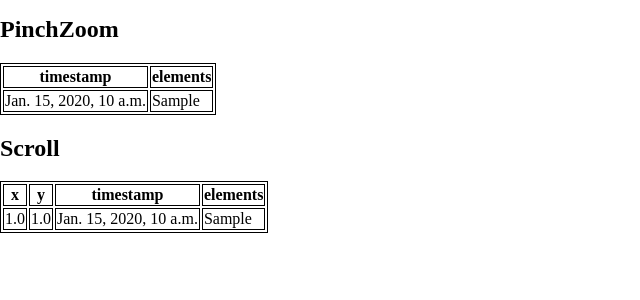
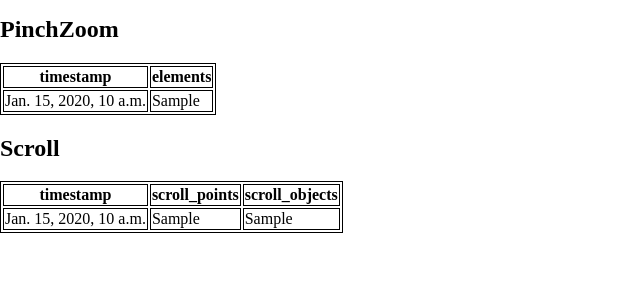
Before and after one commit to claudiorave/mobile_usability, a Django app: page / in a window 1280 px wide. Shown: the part 225-525 px from the top of the page, without its empty margins (0-640 px from the left). Run offline with Django 3.2, Linux system fonts and the light colour scheme; tables that the repository leaves empty hold one stand-in row (values such as "Sample post").

Commit message:
cambios en scroll

```diff
--- a/events/models.py
+++ b/events/models.py
@@ -6,7 +6,7 @@ from rest_framework import serializers
 class Event(models.Model):
     type = models.CharField(max_length=50)
     timestamp = models.DateTimeField()
-    elements = models.TextField()
+    elements = models.TextField(null=True, blank=True)
 
 
     class Meta:
@@ -29,6 +29,5 @@ class PinchZoom(Event):
     percentage = models.FloatField(null=True, blank=True)
 
 class Scroll(Event):
-    dom_object = models.TextField()
-    x = models.FloatField()
-    y = models.FloatField()
+    scroll_points = models.TextField()
+    scroll_objects = models.TextField()
--- a/events/serializers.py
+++ b/events/serializers.py
@@ -17,4 +17,4 @@ class PinchZoomSerializer(serializers.ModelSerializer):
 class ScrollSerializer(serializers.ModelSerializer):
     class Meta:
         model = Scroll
-        fields = ['dom_object', 'x', 'y', 'timestamp']
+        fields = ['scroll_points', 'scroll_objects', 'timestamp']
--- a/events/templates/events/index.html
+++ b/events/templates/events/index.html
@@ -9,7 +9,9 @@
 </head>
 <body>
 <header>Mobile Logger</header>
-<div class="buttonHolder"><a href="/reset"><button>RESET</button></a></div>
+<div class="buttonHolder"><a href="/reset">
+    <button>RESET</button>
+</a></div>
 <section>
     <h2>MisClicks</h2>
     <table>
@@ -38,7 +40,7 @@
 <section>
     <h2>PinchZoom</h2>
     <table>
-     <th>
+        <th>
             timestamp
         </th>
         <th>
@@ -55,24 +57,20 @@
 <section>
     <h2>Scroll</h2>
     <table>
-     <th>
-            x
-        </th>
-        <th>
-            y
-        </th>
         <th>
             timestamp
         </th>
         <th>
-            elements
+            scroll_points
+        </th>
+        <th>
+            scroll_objects
         </th>
         {% for scroll in scroll_list %}
         <tr>
-            <td>{{ scroll.x }}</td>
-            <td>{{ scroll.y }}</td>
             <td>{{ scroll.timestamp }}</td>
-            <td>{{ scroll.elements }}</td>
+            <td>{{ scroll.scroll_points }}</td>
+            <td>{{ scroll.scroll_objects }}</td>
         </tr>
         {% endfor %}
     </table>
```
Also changed, not shown: events/migrations/0001_initial.py.
